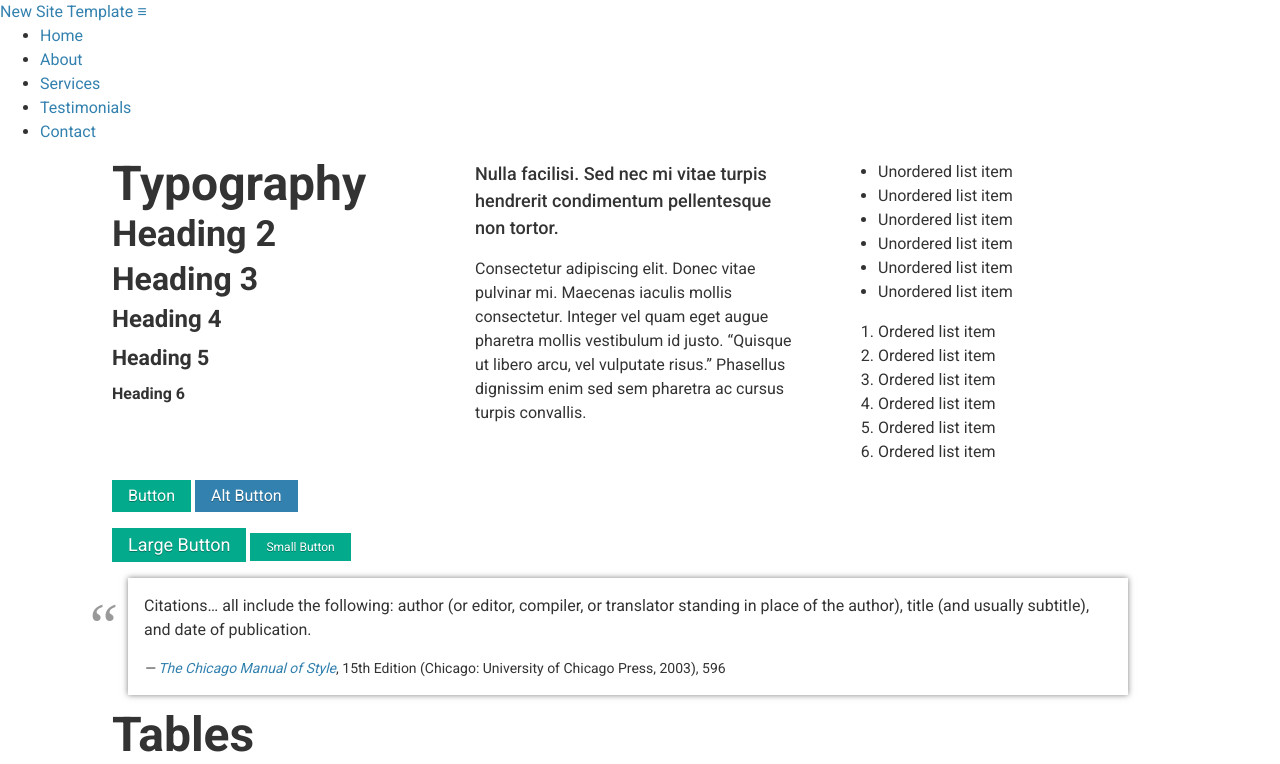
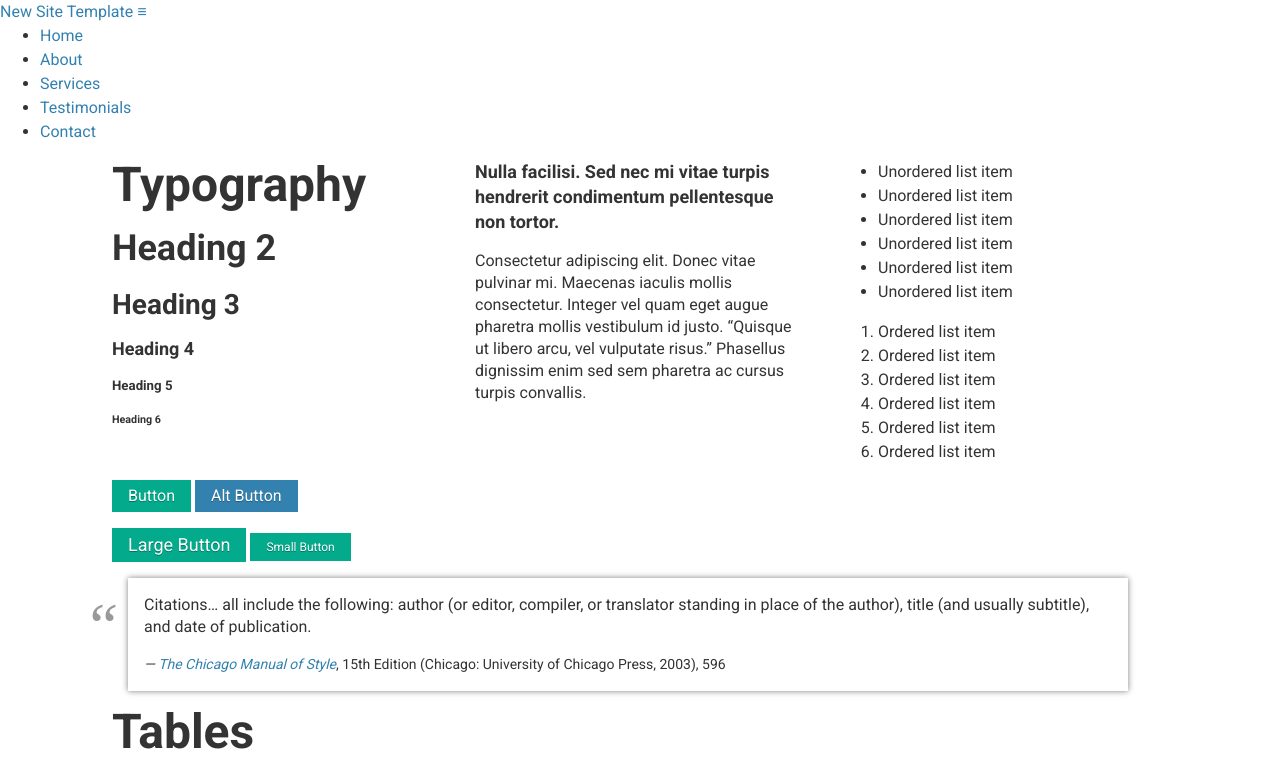
Before and after one commit to csscallum/Boilerplate, a website: page index.html in a window 1280 px wide. Shown: the top 764 px of the page. Drawn offline with Linux system fonts and the light colour scheme; files that its build step writes are made by us from their sources.

Commit message:
Spring clean

```diff
--- a/sass/_519andup.scss
+++ b/sass/_519andup.scss
@@ -3,6 +3,9 @@
    ========================================================================== */
 
 @media only screen and (min-width: $alpha) {
+
+    /* Typography =========================================================== */
+    @import "base/typography/519andup";
 
     /* Add additional grid classes ========================================== */
     @import "modules/grid/519andup";
--- a/sass/_760andup.scss
+++ b/sass/_760andup.scss
@@ -3,6 +3,9 @@
    ========================================================================== */
 
 @media only screen and (min-width: $beta) {
+
+    /* Typography =========================================================== */
+    @import "base/typography/760andup";
 
     /* Forms ================================================================ */
     @import "base/forms/760andup";
--- a/sass/_960andup.scss
+++ b/sass/_960andup.scss
@@ -3,6 +3,9 @@
    ========================================================================== */
 
 @media only screen and (min-width: $gamma) {
+
+    /* Typography =========================================================== */
+    @import "base/typography/960andup";
 
     /* Forms ================================================================ */
     @import "base/forms/960andup";
@@ -32,6 +35,9 @@
 
 @media only screen and (min-width: $delta) {
 
+    /* Typography =========================================================== */
+    @import "base/typography/1382andup";
+
     /* Add additional grid classes ========================================== */
     @import "modules/grid/1382andup";
 
--- a/sass/base/_headings.scss
+++ /dev/null
@@ -1,81 +0,0 @@
-/* =============================================================================
-    Typography - Headings
-    ========================================================================= */
-
-$measure: $basefontsize * $baseline;
-
-/* Contrast Through Scale - http://goo.gl/qZ3RP */
-$h1: 48;
-$h2: 36;
-$h3: 32;
-$h4: 24;
-$h5: 21.333;
-$h6: 16;
-
-// typescale unit
-$type-scale-unit-value: rem;
-
-// typographic scale
-@mixin modular-scale($scale, $base, $value, $measure:"") {
-    font-size: $scale#{px};
-    font-size: modular-scale($scale, $base, $value);
-    @if $measure != "" {
-        margin-bottom: measure-margin($scale, $measure, $value);
-    }
-}
-
-// modular scale function to return em equivalent
-@function modular-scale($scale, $base, $value) {
-    // divide a given font-size by base font-size & return a relative em value
-    @return ($scale/$base)#{$value};
-}
-
-// divide 1 unit of measure by given font-size & return a relative em value
-@function measure-margin($scale, $measure, $value) {
-    @return ($measure/$scale)#{$value};
-}
-
-$sizes: h1 $h1, h2 $h2, h3 $h3, h4 $h4, h5 $h5, h6 $h6;
-
-// associate h1-h6 tags with their appropriate greek heading
-@each $size in $sizes {
-    .#{nth($size, 1)} {
-        @include modular-scale(nth($size, 2), $basefontsize, '#{$type-scale-unit-value}', $measure);
-    }
-}
-
-%hN {
-    // this fixes huge spaces when a heading wraps onto two lines
-    line-height: 1;
-    // voodoo to enable ligatures and kerning
-    text-rendering: optimizeLegibility;
-}
-
-h1, h2, h3, h4, h5, h6 {
-    font-family: $headerfont;
-    @extend %hN;
-}
-
-h1, .h1 {
-    @extend .h1;
-}
-
-h2, .h2 {
-    @extend .h2;
-}
-
-h3, .h3 {
-    @extend .h3;
-}
-
-h4, .h4 {
-    @extend .h4;
-}
-
-h5, .h5 {
-    @extend .h5;
-}
-
-h6, .h6 {
-    @extend .h6;
-}
--- a/sass/base/_paragraphs.scss
+++ /dev/null
@@ -1,12 +0,0 @@
-/* =============================================================================
-    Typography - Paragraphs
-    ========================================================================= */
-
-p {
-    @include font-size($basefontsize);
-}
-
-.lead {
-    @include font-size($basefontsize * 1.125);
-    font-weight: $medium;
-}
--- /dev/null
+++ b/sass/base/typography/_1382andup.scss
@@ -0,0 +1,31 @@
+/* =============================================================================
+    Typography - Large Desktops
+
+     - Headings
+     - Paragraphs
+
+    ========================================================================= */
+
+/* 1) Headings ============================================================== */
+
+h1, .h1 {
+
+}
+
+h2, .h2 {
+
+}
+
+h3, .h3 {
+
+}
+
+h4, .h4 {
+
+}
+
+/* 2) Paragraphs ============================================================ */
+
+p {
+
+}
--- /dev/null
+++ b/sass/base/typography/_760andup.scss
@@ -0,0 +1,34 @@
+/* =============================================================================
+    Typography - Portrait tablets devices and up
+
+     - Headings
+     - Paragraphs
+
+    ========================================================================= */
+
+/* 1) Headings ============================================================== */
+
+h1, .h1 {
+    font-size: 2.5em;
+    line-height: 1.125em;
+}
+
+h2, .h2 {
+    font-size: 2em;
+    line-height: 1.25em;
+}
+
+h3, .h3 {
+    font-size: 1.5em;
+    line-height: 1.25em;
+}
+
+h4, .h4 {
+    line-height: 1.22222222em;
+}
+
+/* 2) Paragraphs ============================================================ */
+
+p {
+    line-height: 1.375em;
+}
--- /dev/null
+++ b/sass/base/typography/_960andup.scss
@@ -0,0 +1,32 @@
+/* =============================================================================
+    Typography - Landscape tablets, small desktop/laptops and up
+
+     - Headings
+     - Paragraphs
+
+    ========================================================================= */
+
+/* 1) Headings ============================================================== */
+
+h1, .h1 {
+    font-size: 3em;
+    line-height: 1.05em;
+}
+
+h2, .h2 {
+    font-size: 2.25em;
+}
+
+h3, .h3 {
+    font-size: 1.75em;
+}
+
+h4, .h4 {
+
+}
+
+/* 2) Paragraphs ============================================================ */
+
+p {
+    line-height: 1.375em;
+}
--- /dev/null
+++ b/sass/base/typography/_base.scss
@@ -0,0 +1,47 @@
+/* =============================================================================
+    Typography - Small screens and up
+
+     - Headings
+     - Paragraphs
+
+    ========================================================================= */
+
+/* 1) Headings ============================================================== */
+
+h1, h2, h3, h4, h5, h6,
+.h1, .h2, .h3, .h4, .h5, .h6 {
+    font-family: $headerfont;
+    // voodoo to enable ligatures and kerning
+    text-rendering: optimizeLegibility;
+}
+
+h1, .h1 {
+	font-size: 2em;
+	line-height: 1.25em;
+}
+
+h2, .h2 {
+	font-size: 1.625em;
+	line-height: 1.15384615em;
+}
+
+h3, .h3 {
+	font-size: 1.375em;
+	line-height: 1.13636364em;
+}
+
+h4, .h4 {
+	font-size: 1.125em;
+	line-height: 1.11111111em;
+}
+
+/* 2) Paragraphs ============================================================ */
+
+p {
+    font-size: 1em;
+}
+
+.lead {
+    font-size: 1.125em;
+    font-weight: $bold;
+}
--- a/sass/style.scss
+++ b/sass/style.scss
@@ -35,8 +35,7 @@ Website Author:
 @import "base/main";
 
 /* Typography =============================================================== */
-@import "base/headings";
-@import "base/paragraphs";
+@import "base/typography/base";
 @import "base/quotes";
 @import "base/lists";
 @import "base/definition-lists";
```
Also changed, not shown: sass/base/typography/_519andup.scss (added, +12 -0 lines), css/style.css, 1 other file.
